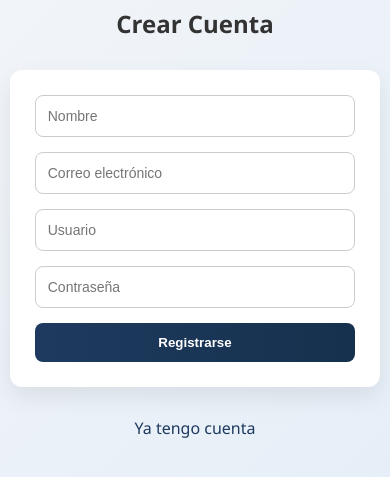
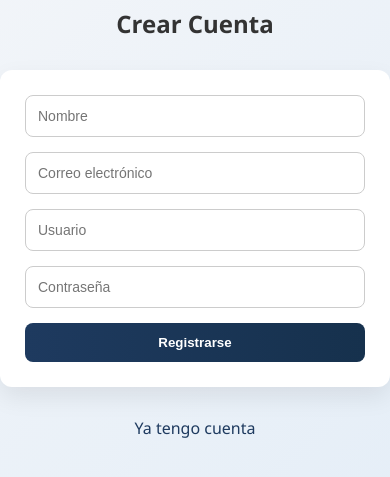
Before and after one commit to Jen-git89/plataforma-libros, a website: page public/registro.html in a window 390 px wide. Shown: the part 203-680 px from the top of the page. Drawn offline with Linux system fonts and the light colour scheme.

Commit message:
mobile responsive full layout

```diff
--- a/public/style.css
+++ b/public/style.css
@@ -300,7 +300,7 @@ h1, h2, h3 {
 
   /* FORMULARIOS */
   .formulario {
-    width: 95%;
+    width: 100%;
     padding: 25px;
   }
 
@@ -341,6 +341,7 @@ h1, h2, h3 {
   /* BOTONES */
   .boton {
     width: 100%;
+    margin-top: 10px;
     text-align: center;
   }
 
```
